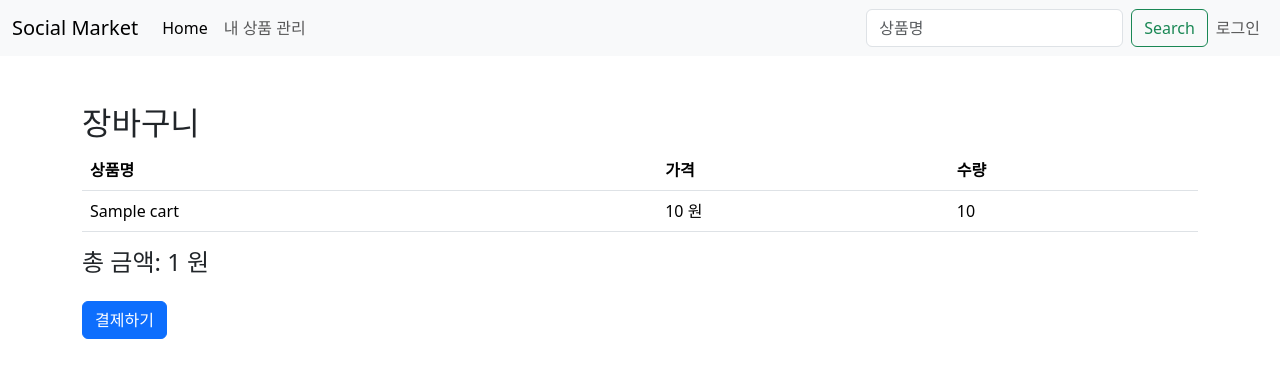
After one commit to cafitac/social-market, a Django app: template templates/cart/list.html in a window 1280 px wide. The commit adds this page. Shown: the top 378 px of the page. Run offline with Django 5.2, Linux system fonts and the light colour scheme; the template is opened without the code that fills it: most values are stand-ins (such as "Sample title", 1, 10 or a date in 2020).

Commit message:
feat: 장바구니 목록 뷰를 작성합니다

```diff
--- /dev/null
+++ b/cart/urls.py
@@ -0,0 +1,7 @@
+from django.urls import path
+
+from cart.views import get_carts
+
+urlpatterns = [
+    path('cart', get_carts, name='get-carts'),
+]
--- a/django_project/urls.py
+++ b/django_project/urls.py
@@ -26,6 +26,7 @@ urlpatterns = [
     path('', include("authenticate.urls")),
     path('', include("member.urls")),
     path('', include("merchandise.urls")),
+    path('', include("cart.urls")),
 
     path('api/auth/', include('authenticate.routes')),
     path('api/cart/', include('cart.routes')),
--- a/templates/base.html
+++ b/templates/base.html
@@ -58,6 +58,9 @@
             {% else %}
                 <ul class="navbar-nav mb-2 mb-lg-0">
                     <li class="nav-item">
+                        <a class="nav-link" href="/cart">장바구니</a>
+                    </li>
+                    <li class="nav-item">
                         <a class="nav-link" href="/my-page">내 정보</a>
                     </li>
                     <li class="nav-item">
--- /dev/null
+++ b/templates/cart/list.html
@@ -0,0 +1,42 @@
+{% extends 'base.html' %}
+
+{% block content %}
+    <div class="container mt-5">
+        <h2>장바구니</h2>
+
+        {% if not carts %}
+            <div class="alert alert-info" role="alert">
+                장바구니가 비었습니다.
+            </div>
+        {% else %}
+            <table class="table">
+                <thead>
+                <tr>
+                    <th>상품명</th>
+                    <th>가격</th>
+                    <th>수량</th>
+                </tr>
+                </thead>
+                <tbody>
+                {% for cart in carts.data %}
+                    <tr>
+                        <td>{{ cart.merchandise_name }}</td>
+                        <td>{{ cart.merchandise_price }} 원</td>
+                        <td>{{ cart.amount }}</td>
+                    </tr>
+                {% endfor %}
+                </tbody>
+            </table>
+
+            <!-- 총 금액 합산 -->
+            <div class="text-right">
+                <h4>총 금액: {{ carts.total_price }} 원</h4>
+            </div>
+
+            <!-- 결제하기 버튼 -->
+            <div class="text-right mt-4">
+                <button class="btn btn-primary">결제하기</button>
+            </div>
+        {% endif %}
+    </div>
+{% endblock %}
```
Also changed, not shown: cart/views.py (+23 -1 lines).
